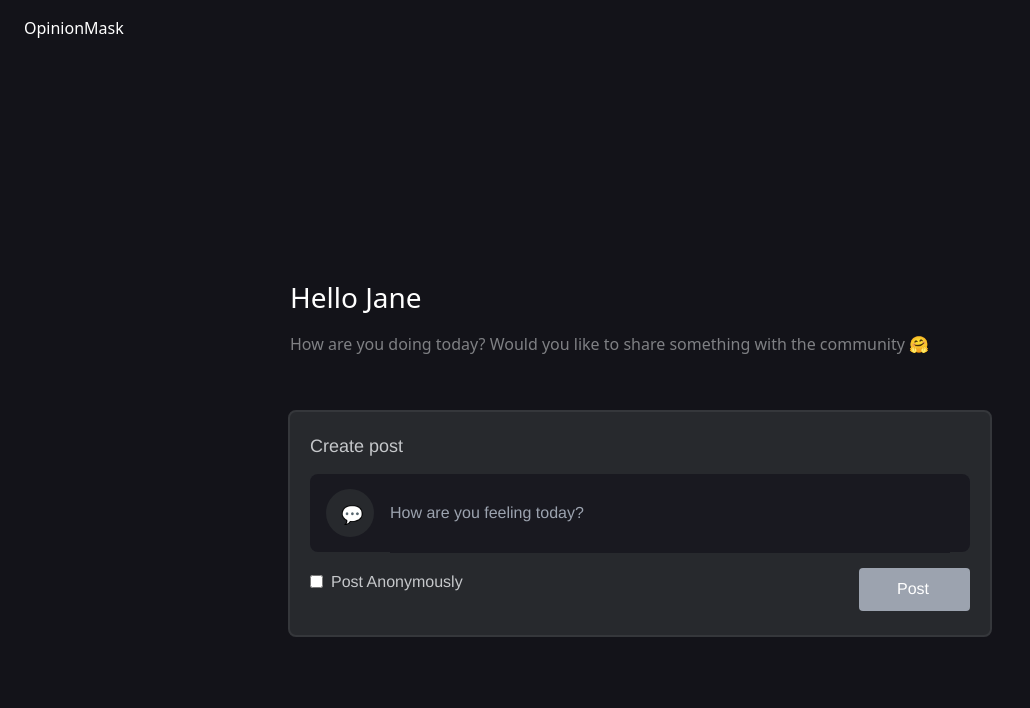
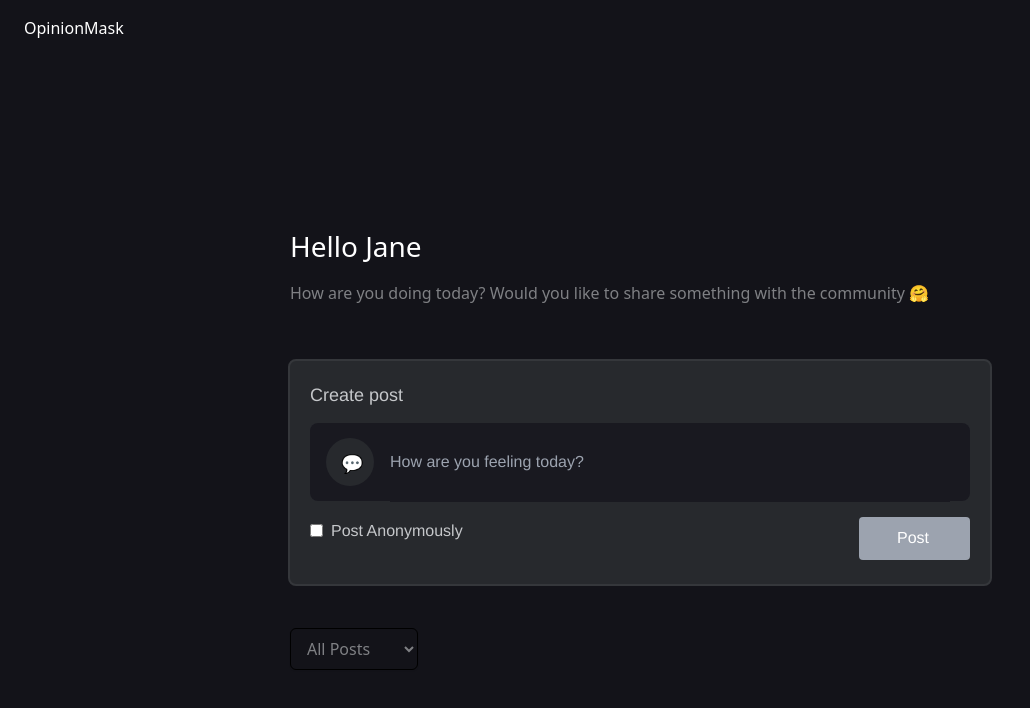
Before and after one commit to 96mohitm/OpinionMask, a React (Create React App) app in the folder frontend/: page / in a window 1280 px wide. Shown: the top 708 px of the page, without its empty margins (0-1030 px from the left). Built offline with nearby package versions, Linux system fonts and the light colour scheme; no server answers.

Commit message:
Added filter for my post and all post.

```diff
--- a/frontend/src/api/posts.ts
+++ b/frontend/src/api/posts.ts
@@ -1,9 +1,10 @@
 import axiosInstance from "./axiosInstance";
 
-export const fetchPosts = async () => {
+export const fetchPosts = async (myPost:boolean = false) => {
   let endpoint = 'posts/';
   const params: any = {};
 
+  params.my_post = myPost;
   try {
     const response = await axiosInstance.get(endpoint, { params });
     return response.data;
--- a/frontend/src/components/posts/PostPage.tsx
+++ b/frontend/src/components/posts/PostPage.tsx
@@ -11,13 +11,13 @@ type Post = {
   updated_at: string,
 };
 
-
 const PostPage = () => {
   const [filteredPosts, setFilteredPosts] = useState<Post[]>([]);
+  const [myPost, setMyPost] = useState<boolean>(false);
 
-  async function fetchData() {
+  async function fetchData(myPost: boolean = false) {
     try {
-      const data = await fetchPosts();
+      const data = await fetchPosts(myPost);
       setFilteredPosts(data);
     } catch (error) {
       console.error("Error fetching posts:", error);
@@ -27,6 +27,17 @@ const PostPage = () => {
   useEffect(() => {
     fetchData();
   }, []);
+
+  useEffect(() => {
+    fetchPosts(myPost)
+      .then(data => {
+        setFilteredPosts(data);
+      });
+  }, [myPost])
+
+  const handleFilterChange = (event: React.ChangeEvent<HTMLSelectElement>) => {
+    setMyPost(event.target.value === 'my');
+  };
 
   return (
     <div className="bg-primary text-white min-h-screen flex items-center justify-center">
@@ -45,10 +56,19 @@ const PostPage = () => {
           </div>
         </div>
         <CreatePostForm fetchData={fetchData} />
+        <div className="mb-4">
+          <select
+            className="mt-1 block w-32 py-2 px-3 border border-black bg-primary text-[#7f8084] rounded-md shadow-sm focus:outline-none focus:ring-2 focus:ring-white focus:border-white"
+            value={myPost ? 'my' : 'all'}
+            onChange={handleFilterChange}
+          >
+            <option value="my">My Posts</option>
+            <option value="all">All Posts</option>
+          </select>
+        </div>
         <PostList filteredPosts={filteredPosts} />
       </div>
     </div>
-
   );
 };
 
```
Also changed, not shown: 2 other files (tests, documents, lock files or other folders).
